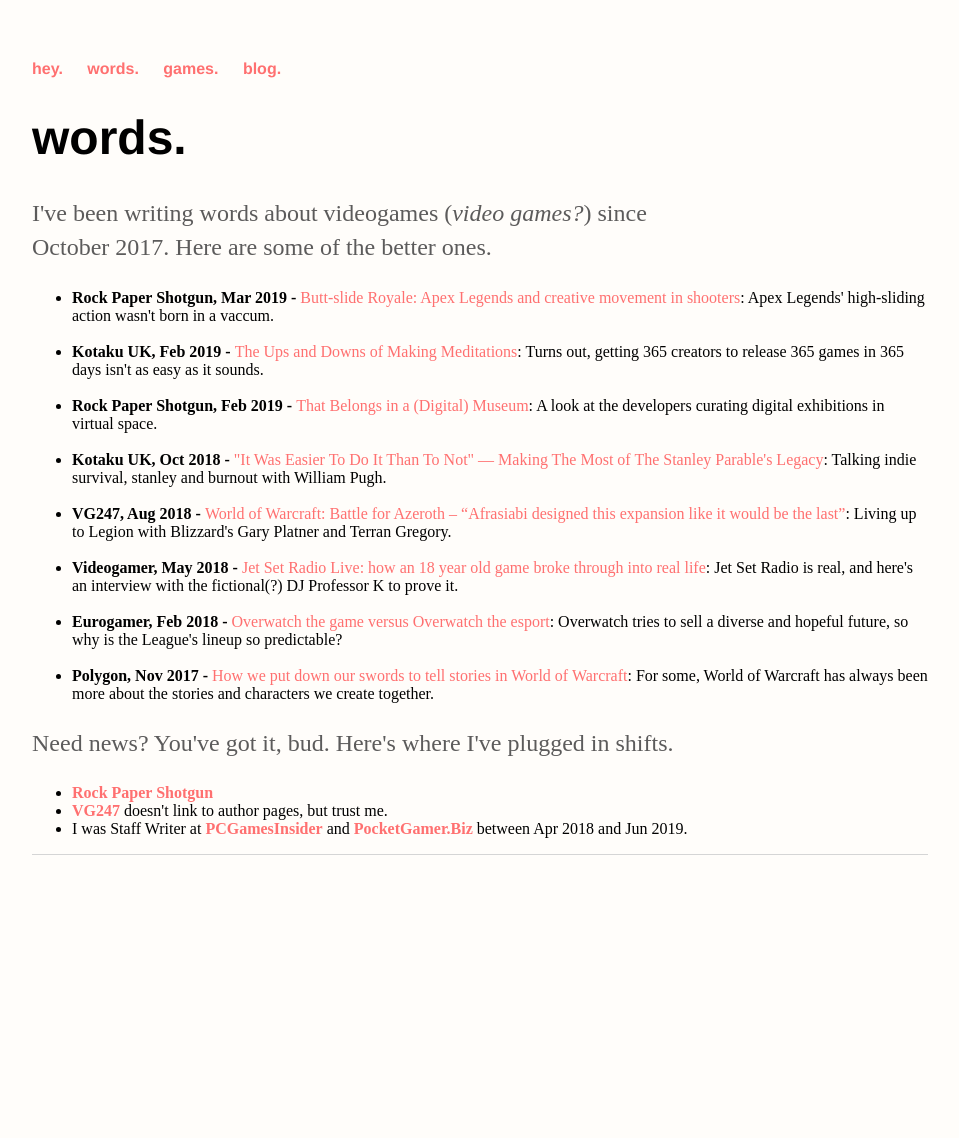
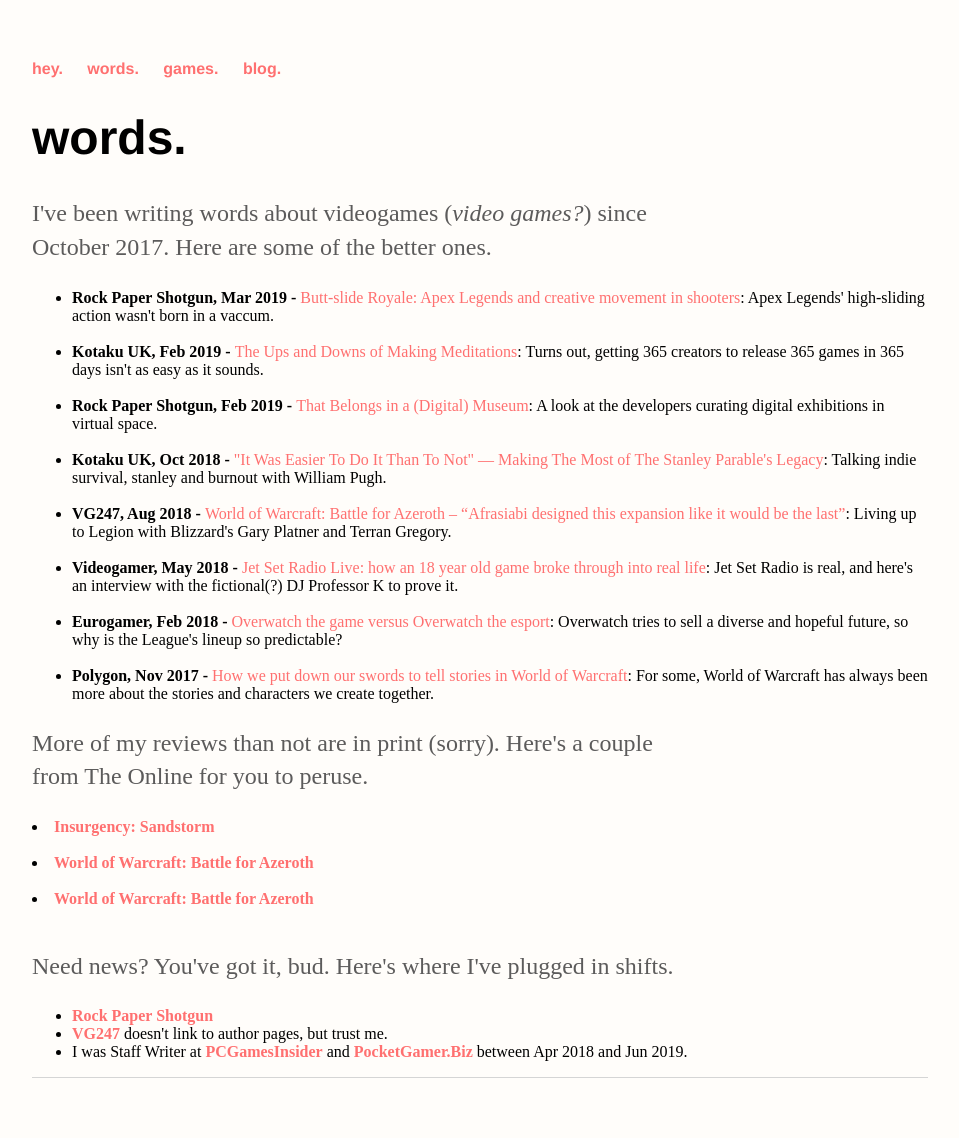
Before and after one commit to ScarletCatalie/ScarletCatalie.github.io, a Jekyll site: the page built from about/index.html, in a window 1280 px wide. Shown: the whole page, without its empty margins (160-1119 px from the left). Built offline with Jekyll 4.4.1, drawn with Linux system fonts in a browser that asks for light colours; before the commit the page ends 915 px from its top, so only the background shows below that.

Commit message:
Update index.html

```diff
--- a/about/index.html
+++ b/about/index.html
@@ -39,6 +39,17 @@
 
 			</ul>
 
+<p>More of my reviews than not are in print (sorry). Here's a couple from The Online for you to peruse.</p>
+			<li><b><a href="https://www.pcgamesn.com/insurgency-sandstorm-review">Insurgency: Sandstorm</a></b>
+			</li>
+			<br>
+			<li><b><a href="https://www.vg247.com/2018/08/16/world-warcraft-battle-azeroth-review/">World of Warcraft: Battle for Azeroth</a></b>
+			</li>
+			<br>
+			<li><b><a href="https://www.vg247.com/2018/08/16/world-warcraft-battle-azeroth-review/">World of Warcraft: Battle for Azeroth</a></b>
+			</li>
+			<br>
+
 <p>Need news? You've got it, bud. Here's where I've plugged in shifts.</p>
 		<ul>
 			<li><b><a href="https://www.rockpapershotgun.com/author/natalie-clayton/">Rock Paper Shotgun</a></b>
```
